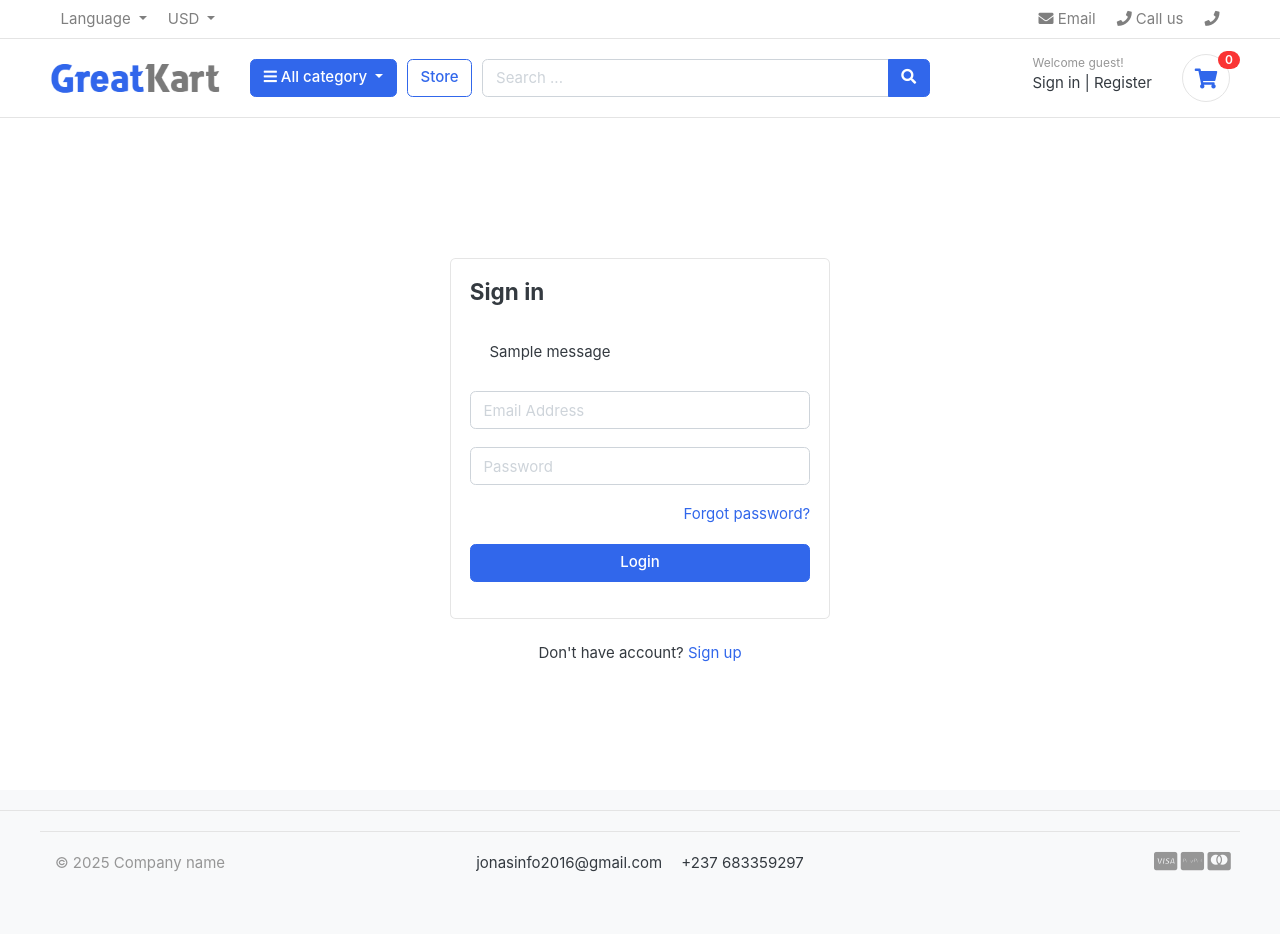
After one commit to s80programmeomega/greatKart, a Django app: page /accounts/login/ in a window 1280 px wide. The commit adds this page. Run offline with Django 5.2, Linux system fonts and the light colour scheme; tables that the repository leaves empty hold one stand-in row (values such as "Sample post"); one stand-in notice (Sample message) is shown; some libraries are stand-ins or nearby versions; some web fonts are replaced.

Commit message:
Added Login, Logout, Registration for users.

```diff
--- a/accounts/admin.py
+++ b/accounts/admin.py
@@ -11,6 +11,7 @@ class CustomUserAdmin(UserAdmin):
         "username",
         "user_type",
     )
+    list_display_links = ("id", "email")
     list_filter = ("user_type", "email", "username")
     fieldsets = (
         (None, {"fields": ("email", "password")}),
--- /dev/null
+++ b/accounts/urls.py
@@ -0,0 +1,15 @@
+from . import views
+from django.urls import path
+from django.contrib.auth.views import LoginView, LogoutView
+
+app_name = "accounts"
+
+
+urlpatterns = [
+    # path("login/", LoginView.as_view(template_name="accounts/login.html"), name="login"),
+
+    # path("login/", views.UserLoginView.as_view(), name="login"),
+    path("login/", views.user_login, name="login"),
+    path("logout/", views.user_logout, name="logout"),
+    path("register/", views.UserRegisterView.as_view(), name="register"),
+]
--- a/accounts/views.py
+++ b/accounts/views.py
@@ -1,3 +1,89 @@
-from django.shortcuts import render
+from django.contrib import messages
+from django.contrib.auth import authenticate, logout, get_user_model
+from django.contrib.auth import login as auth_login
+from django.http import HttpRequest
+from django.shortcuts import redirect, render
+from django.views import View
+from .forms import UserLoginForm, UserSignUpForm
 
-# Create your views here.
+
+class UserRegisterView(View):
+    def get(self, request: HttpRequest):
+        return render(request, 'accounts/register.html')
+
+    def post(self, request: HttpRequest):
+        form = UserSignUpForm(request.POST)
+        if form.is_valid():
+            print(form.cleaned_data)
+            user_model = get_user_model()
+            user_model.objects.create_user(
+                username=form.cleaned_data.get('username'),
+                email=form.cleaned_data.get('email'),
+                password=form.cleaned_data.get('password'),
+
+            )
+            messages.success(request, 'Account created successfully',
+                             extra_tags='success')
+            return redirect('accounts:login')
+        else:
+            context = {'form': form}
+            messages.error(request, 'Invalid form submission',
+                           extra_tags='danger')
+            print(form.errors)
+            return render(request, 'accounts/register.html', context=context)
+
+
+class UserLoginView(View):
+    def get(self, request: HttpRequest):
+        form = UserLoginForm()
+        context = {'form': form}
+        # Render the login page for GET requests
+        return render(request, 'accounts/login.html', context=context)
+
+    def post(self, request: HttpRequest):
+        # Handle login logic for POST requests
+        form = UserLoginForm(request.POST)
+        print(form.errors)
+        if form.is_valid():
+            print(form.data)
+            email = form.data.get('email')
+            password = form.data.get('password')
+
+            user = authenticate(email=email, password=password)
+            if user:
+                auth_login(request, user)
+                # Redirect to the 'next' parameter if it exists, otherwise go to the home page
+                next_url = request.GET.get('next', 'home')
+                return redirect(next_url)
+            else:
+                messages.error(request, 'Invalid login credentials',
+                               extra_tags='danger')
+                context = {'form': form}
+                return render(request=request, template_name='accounts/login.html', context=context)
+        else:
+            context = {'form': form}
+            return render(request=request, template_name='accounts/login.html', context=context)
+
+
+def user_login(request: HttpRequest):
+    if request.method == 'POST':
+        email = request.POST.get('email')
+        password = request.POST.get('password')
+        user = authenticate(email=email, password=password)
+        if user:
+            auth_login(request, user)
+            # Redirect to the 'next' parameter if it exists, otherwise go to the home page
+            # 'home' is the fallback URL name
+            next_url = request.GET.get('next', "home")
+            return redirect(next_url)
+        else:
+            messages.error(request, 'Invalid login credentials',
+                           extra_tags='danger')
+            return redirect('accounts:login')
+    return render(request, 'accounts/login.html')
+
+
+def user_logout(request: HttpRequest):
+    if request.user.is_authenticated:
+        logout(request)
+    return render(request, 'accounts/logout.html')
--- a/cart/views.py
+++ b/cart/views.py
@@ -1,6 +1,6 @@
 from django.http import HttpRequest
 from django.shortcuts import get_object_or_404, redirect, render
-
+from django.contrib.auth.decorators import login_required
 from cart.models import Cart, CartItem
 from store.models import Product, Variation
 
@@ -86,6 +86,7 @@ def remove_cart_item(request, product_id):
     return redirect("cart")
 
 
+@login_required
 def get_cart(request: HttpRequest):
     total = 0
     quantity = 0
--- a/greatkart/urls.py
+++ b/greatkart/urls.py
@@ -20,6 +20,7 @@ from django.contrib import admin
 from django.urls import path, include
 from django.conf.urls.static import static
 from store import views
+from django.contrib.auth import views as auth_views
 
 from django.contrib.sitemaps.views import sitemap
 
@@ -34,6 +35,7 @@ urlpatterns = [
     path("admin/doc/", include("django.contrib.admindocs.urls")),
     path("admin/", admin.site.urls),
     path("reload/", include("django_browser_reload.urls")),
+    path("accounts/", include("accounts.urls")),
     path("cart/", include("cart.urls")),
     path("store/", include("store.urls")),
     path(
@@ -44,5 +46,16 @@ urlpatterns = [
     ),
 ]
 
+# urlpatterns += [
+#     path("accounts/login/", auth_views.LoginView.as_view(template_name="accounts/login.html"), name="login"),
+#     path("accounts/logout/", auth_views.LogoutView.as_view(), name="logout"),
+#     path("accounts/password_change/", auth_views.PasswordChangeView.as_view(), name="password_change"),
+#     path("accounts/password_change/done/", auth_views.PasswordChangeDoneView.as_view(), name="password_change_done"),
+#     path("accounts/password_reset/", auth_views.PasswordResetView.as_view(), name="password_reset"),
+#     path("accounts/password_reset/done/", auth_views.PasswordResetDoneView.as_view(), name="password_reset_done"),
+#     path("accounts/reset/<uidb64>/<token>/", auth_views.PasswordResetConfirmView.as_view(), name="password_reset_confirm"),
+#     path("accounts/reset/done/", auth_views.PasswordResetCompleteView.as_view(), name="password_reset_complete"),
+# ]
+
 if settings.DEBUG:
     urlpatterns += static(settings.MEDIA_URL, document_root=settings.MEDIA_ROOT)
--- /dev/null
+++ b/templates/accounts/login.html
@@ -0,0 +1,51 @@
+{% extends "base.html" %}
+
+{% block title %}
+    Login
+{% endblock title %}
+
+{% block content %}
+
+<!-- ========================= SECTION CONTENT ========================= -->
+<section class="section-conten padding-y" style="min-height:84vh">
+
+<!-- ============================ COMPONENT LOGIN   ================================= -->
+	<div class="card mx-auto" style="max-width: 380px; margin-top:100px;">
+      <div class="card-body">
+      <h4 class="card-title mb-4">Sign in</h4>
+      {% if messages %}
+        {% for message in messages %}
+            <div class="alert alert-{{message.extra_tags}}">
+                {{message}}
+            </div>
+        {% endfor %}
+      {% endif %}
+      <form method='POST' action="{% url 'accounts:login' %}?next={{ request.GET.next | default:'/home' }}">
+          {% csrf_token %}
+          <div class="form-group">
+			 <input type="email" class="form-control" placeholder="Email Address" name="email" required>
+          </div> <!-- form-group// -->
+          <div class="form-group">
+			<input type="password" class="form-control" placeholder="Password" name="password" required>
+          </div> <!-- form-group// -->
+
+          <div class="form-group">
+          	<a href="#" class="float-right">Forgot password?</a>
+
+          </div> <!-- form-group form-check .// -->
+          <div class="form-group">
+              <button type="submit" class="btn btn-primary btn-block"> Login  </button>
+          </div> <!-- form-group// -->
+      </form>
+      </div> <!-- card-body.// -->
+    </div> <!-- card .// -->
+
+     <p class="text-center mt-4">Don't have account? <a href="#">Sign up</a></p>
+     <br><br>
+<!-- ============================ COMPONENT LOGIN  END.// ================================= -->
+
+
+</section>
+<!-- ========================= SECTION CONTENT END// ========================= -->
+
+{% endblock content %}
--- a/templates/includes/navbar.html
+++ b/templates/includes/navbar.html
@@ -10,11 +10,20 @@
         <div class="collapse navbar-collapse" id="navbarTop4">
         <ul class="navbar-nav mr-auto">
             <li class="nav-item dropdown">
-            <a href="#" class="nav-link"> English </a>
-
+                <a href="#" class="nav-link dropdown-toggle" data-toggle="dropdown"> Language </a>
+                <ul class="dropdown-menu small">
+                    <li><a class="dropdown-item" href="#">English</a></li>
+                    <li><a class="dropdown-item" href="#">Arabic</a></li>
+                    <li><a class="dropdown-item" href="#">Russian </a></li>
+                </ul>
             </li>
             <li class="nav-item dropdown">
-            <a href="#" class="nav-link"> USD </a>
+                <a href="#" class="nav-link dropdown-toggle" data-toggle="dropdown"> USD </a>
+                <ul class="dropdown-menu small">
+                    <li><a class="dropdown-item" href="#">EUR</a></li>
+                    <li><a class="dropdown-item" href="#">AED</a></li>
+                    <li><a class="dropdown-item" href="#">RUBL </a></li>
+                </ul>
             </li>
         </ul>
         <ul class="navbar-nav">
@@ -66,11 +75,11 @@
             <div class="widget-header">
                 {% if user.is_authenticated %}
                     <small class="title text-muted">Welcome {{request.user.username}}</small>
-                    <a href="#"> Logout</a>
+                    <a href='{% url "accounts:logout" %}'> Logout</a>
                 {% else %}
                     <small class="title text-muted">Welcome guest!</small>
-                    <a href="./signin.html">Sign in</a> <span class="dark-transp"> | </span>
-                    <a href="./register.html"> Register</a>
+                    <a href='{% url "accounts:login" %}'>Sign in</a> <span class="dark-transp"> | </span>
+                    <a href='{% url "accounts:register" %}'> Register</a>
                 {% endif %}
                 <div>
                 </div>
```
Also changed, not shown: accounts/forms.py (added, +26 -0 lines), templates/accounts/logout.html (added, +21 -0 lines), templates/accounts/register.html (added, +71 -0 lines).
